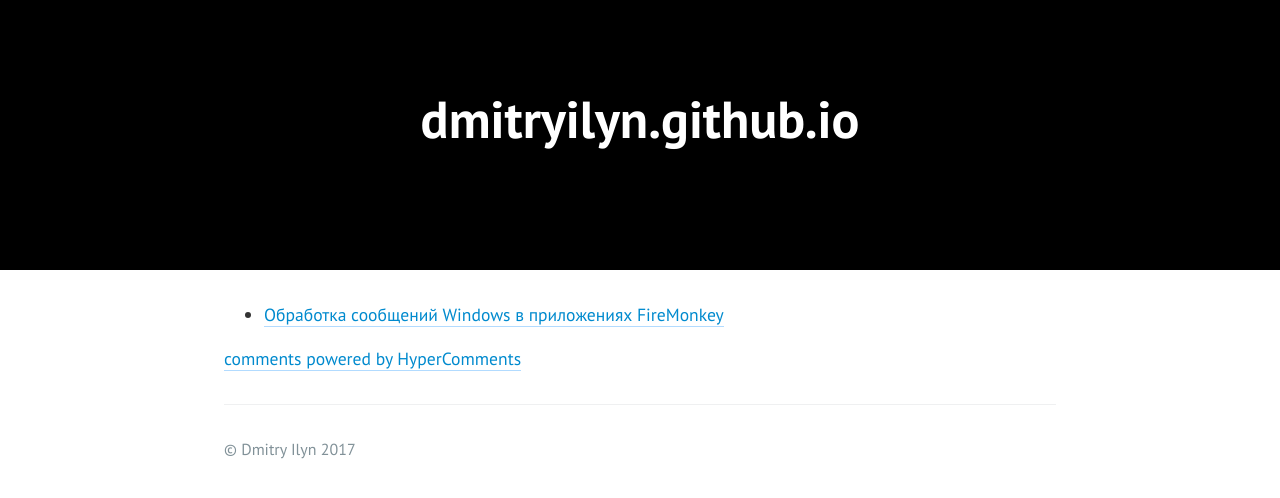
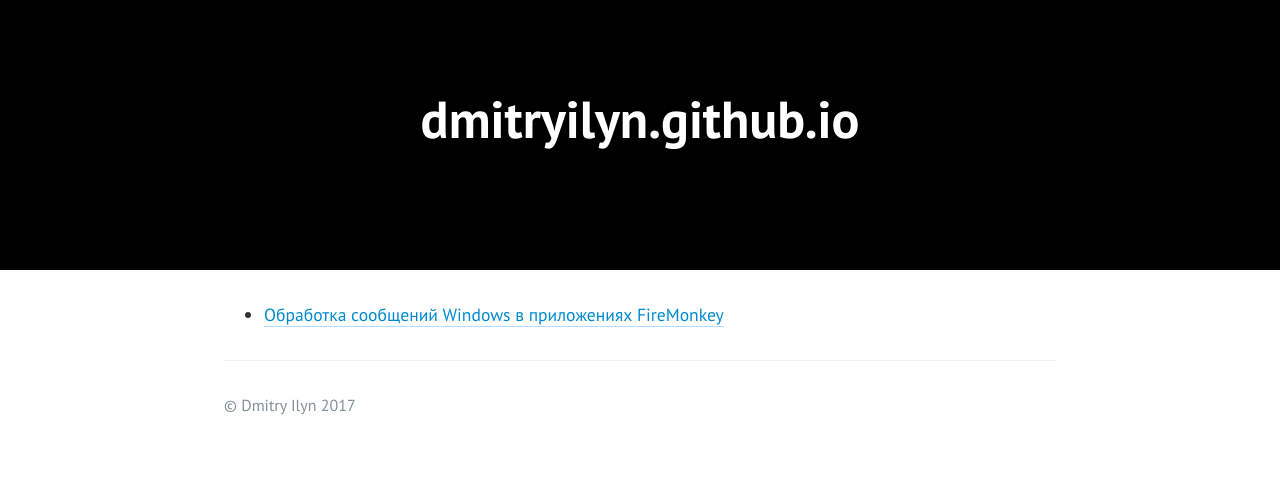
Before and after one commit to dmitryilyn/dmitryilyn.github.io, a Jekyll site: the page built from index.html, in a window 1280 px wide. Shown: the top 498 px of the page. Built offline with Jekyll 4.4.1, drawn with Linux system fonts in a browser that asks for light colours; comment, search, counter and statistics services are not loaded; the repository's description, which GitHub fills in, is left out.

Commit message:
test 30.9

```diff
--- a/_layouts/default.html
+++ b/_layouts/default.html
@@ -23,7 +23,6 @@
     </section>
     <section class="main-content">
       {{ content }}
-      {% include hypercomments.html %}
       <footer class="site-footer">
         {% if site.github.is_project_page %}
           <span class="site-footer-owner"><a href="{{ site.github.repository_url }}">{{ site.github.repository_name }}</a> is maintained by <a href="{{ site.github.owner_url }}">{{ site.github.owner_name }}</a>.</span>
--- a/_layouts/post.html
+++ b/_layouts/post.html
@@ -21,6 +21,7 @@ post_class: post-template
 
 
         <footer class="post-footer">
+          {% include hypercomments.html %}
         </footer>
 
 </main>
```
